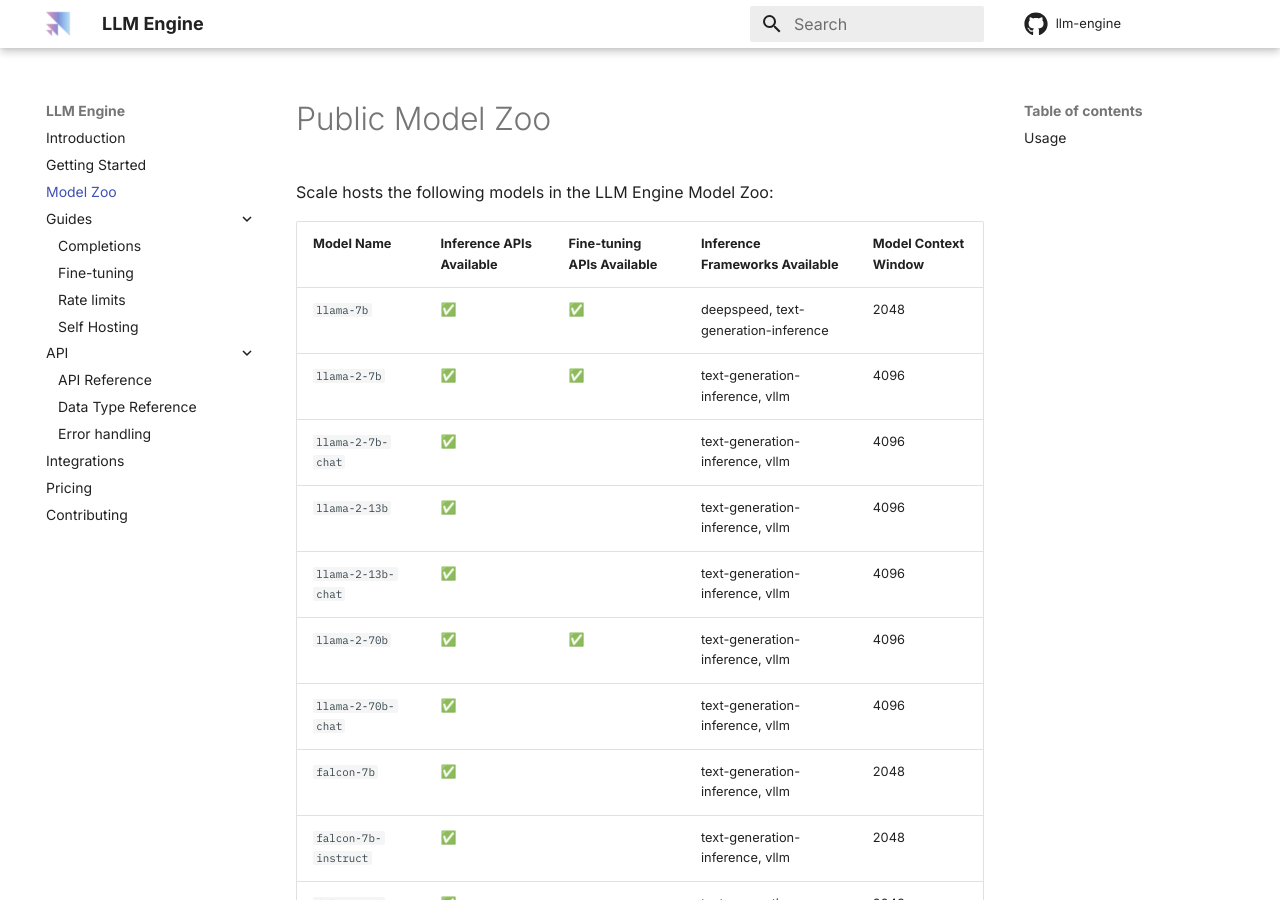
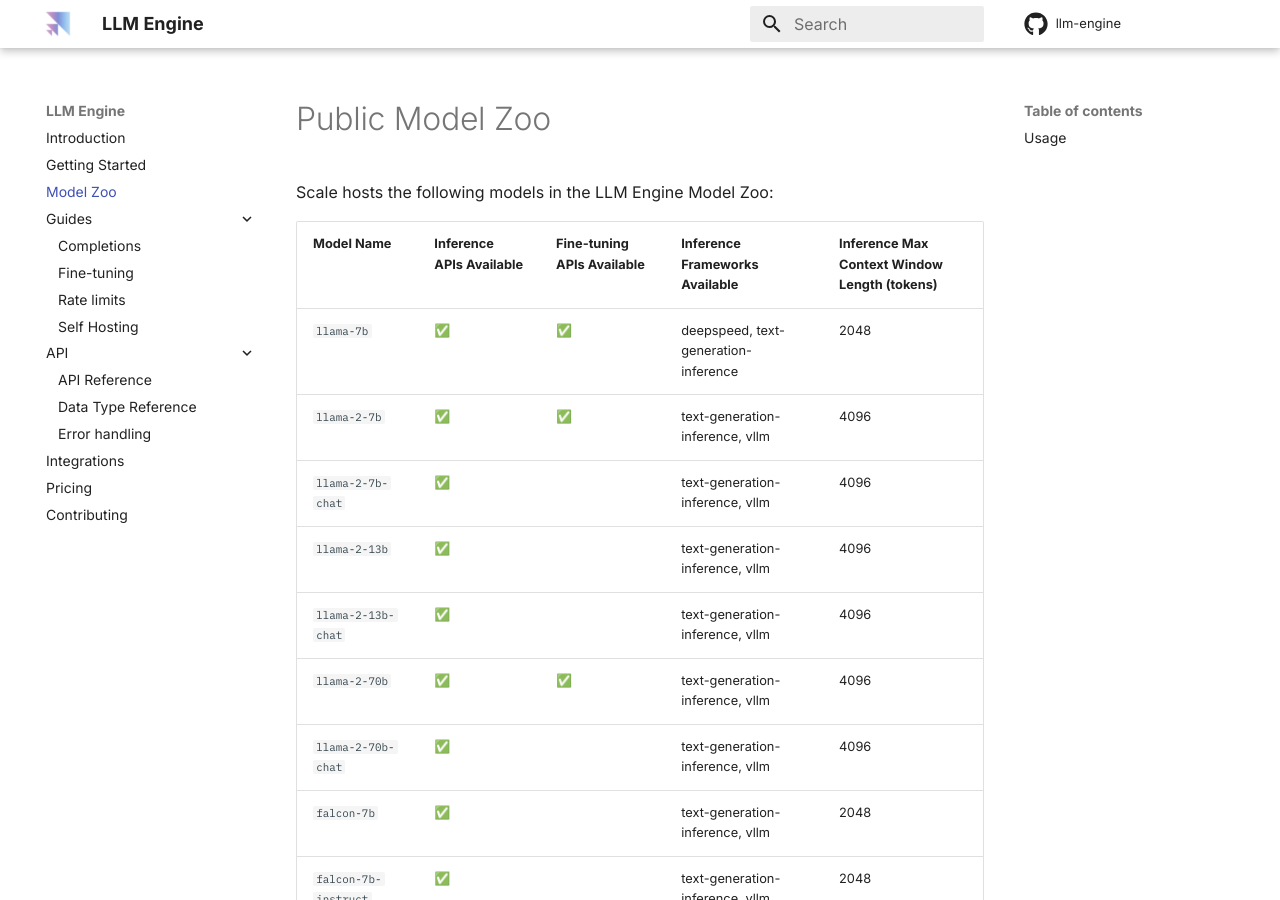
Before and after one commit to scaleapi/llm-engine, an MkDocs documentation site: the page built from docs/model_zoo.md, in a window 1280 px wide and 900 px high. Built offline with MkDocs 1.6.1 and Material for MkDocs 9.7.7, drawn with Linux system fonts in a browser that asks for light colours; comment, search, counter and statistics services are not loaded.

Commit message:
make title clearer

```diff
--- a/docs/model_zoo.md
+++ b/docs/model_zoo.md
@@ -2,7 +2,7 @@
 
 Scale hosts the following models in the LLM Engine Model Zoo:
 
-| Model Name            | Inference APIs Available | Fine-tuning APIs Available | Inference Frameworks Available | Model Context Window |
+| Model Name            | Inference APIs Available | Fine-tuning APIs Available | Inference Frameworks Available | Inference Max Context Window Length (tokens) |
 | --------------------- | ------------------------ | -------------------------- | ------------------------------ | ------------------------------ |
 | `llama-7b`            | ✅                       | ✅                         | deepspeed, text-generation-inference | 2048 |
 | `llama-2-7b`          | ✅                       | ✅                         | text-generation-inference, vllm | 4096|
```
